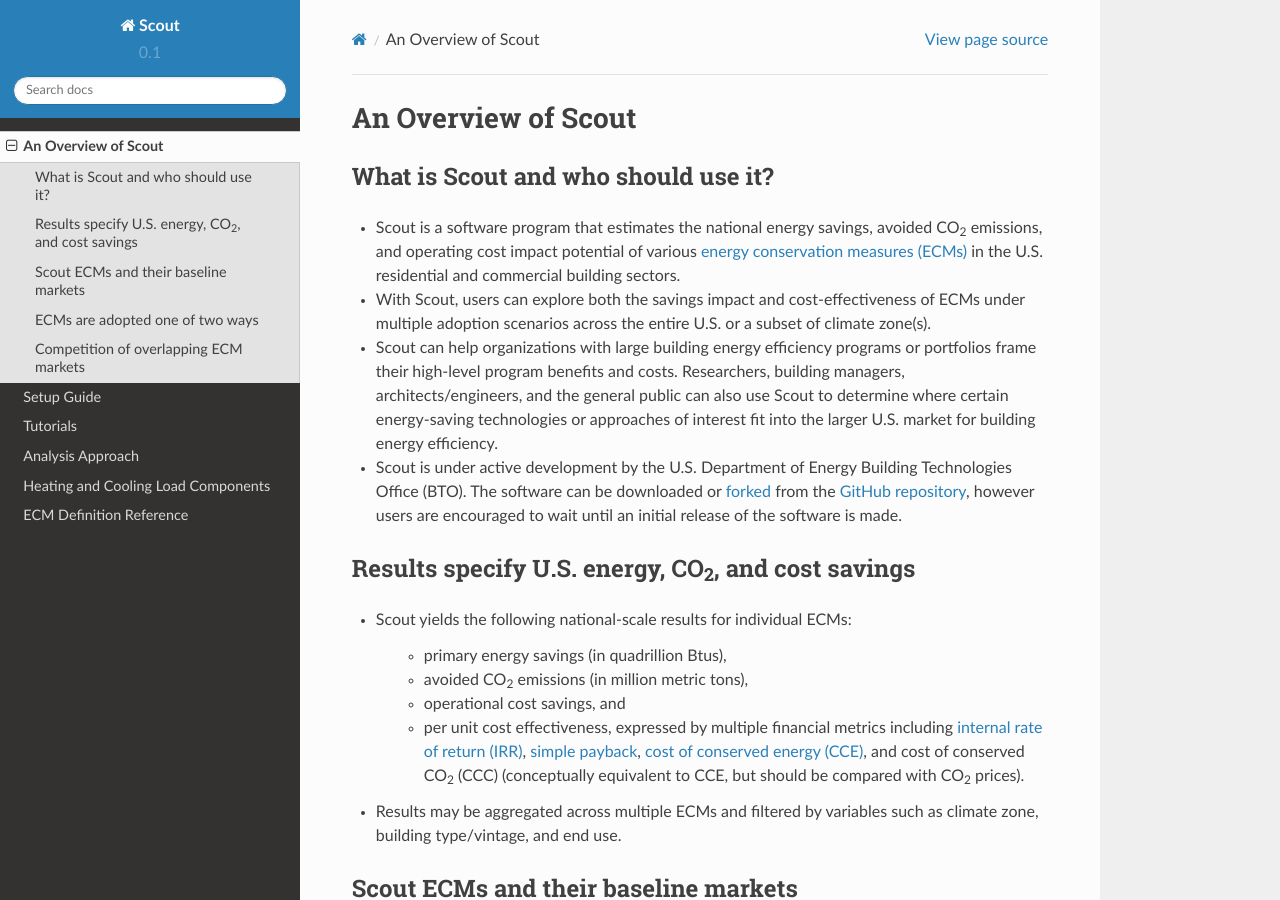
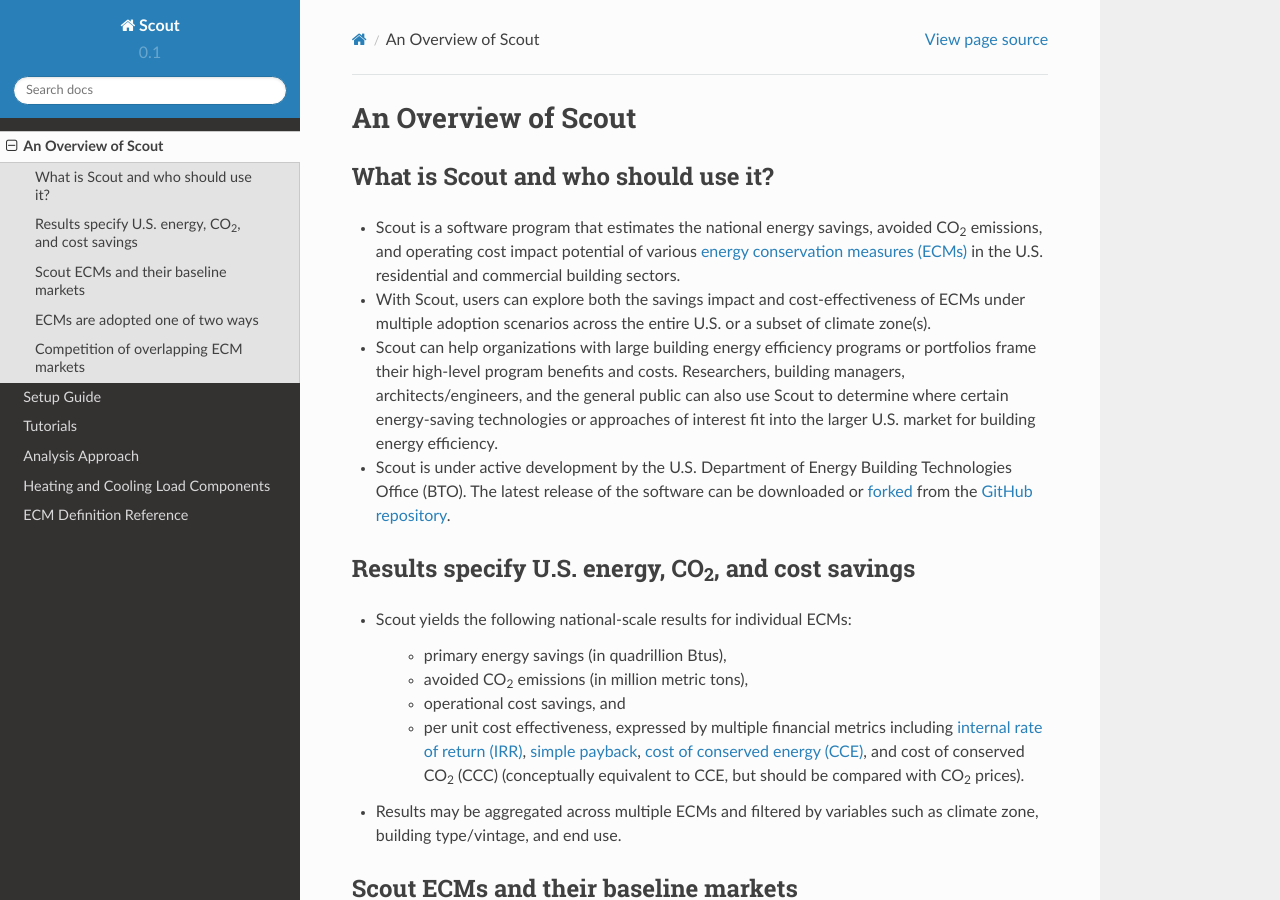
Before and after one commit to trynthink/scout, a Sphinx documentation site: the page built from docs/overview.rst, in a window 1280 px wide and 900 px high. Built offline with Sphinx 7.4.7 and the Read the Docs theme 2.0.0, drawn with Linux system fonts in a browser that asks for light colours.

Commit message:
Close #182

```diff
--- a/docs/overview.rst
+++ b/docs/overview.rst
@@ -11,7 +11,7 @@
 * Scout is a software program that estimates the national energy savings, avoided |CO2| emissions, and operating cost impact potential of various :ref:`energy conservation measures (ECMs) <overview-ecms>` in the U.S. residential and commercial building sectors.
 * With Scout, users can explore both the savings impact and cost-effectiveness of ECMs under multiple adoption scenarios across the entire U.S. or a subset of climate zone(s).
 * Scout can help organizations with large building energy efficiency programs or portfolios frame their high-level program benefits and costs. Researchers, building managers, architects/engineers, and the general public can also use Scout to determine where certain energy-saving technologies or approaches of interest fit into the larger U.S. market for building energy efficiency.
-* Scout is under active development by the U.S. Department of Energy Building Technologies Office (BTO). The software can be downloaded or forked_ from the `GitHub repository`_, however users are encouraged to wait until an initial release of the software is made.
+* Scout is under active development by the U.S. Department of Energy Building Technologies Office (BTO). The latest release of the software can be downloaded or forked_ from the `GitHub repository`_.
 
 .. _forked: https://help.github.com/articles/fork-a-repo/
 .. _GitHub repository: https://www.github.com/trynthink/scout
```
